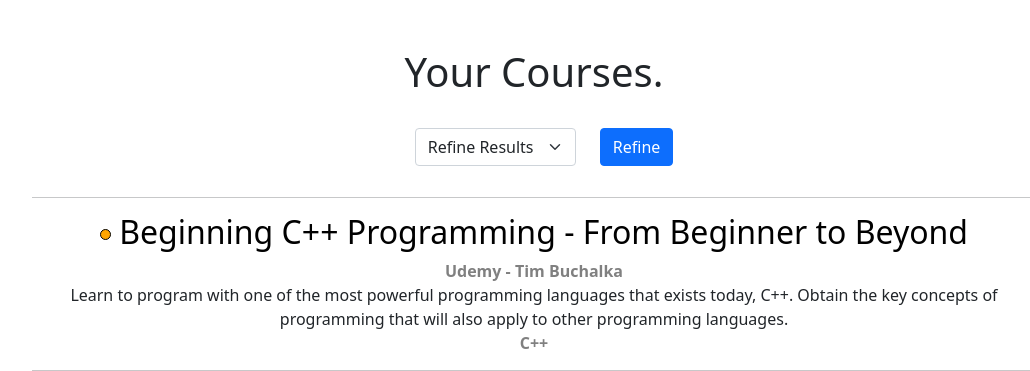
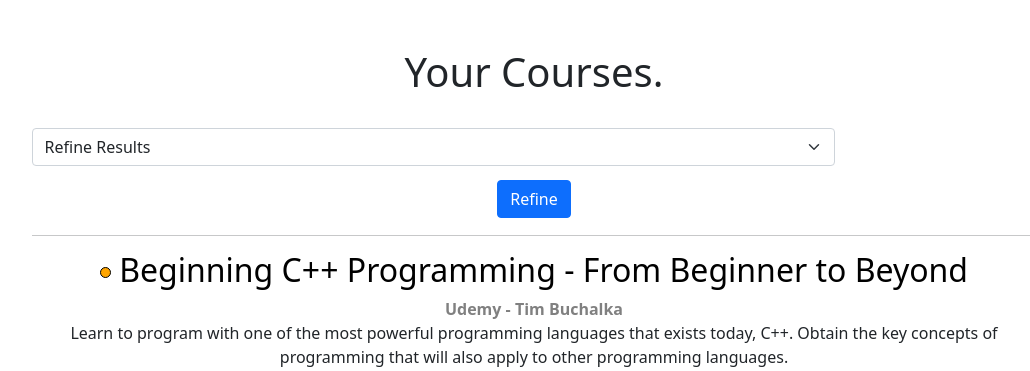
Before and after one commit to corey-richardson/course-progress-tracker, a Flask app: page / in a window 1280 px wide. Shown: the part 66-437 px from the top of the page, without its empty margins (106-1136 px from the left). Run offline with Flask 3, Linux system fonts and the light colour scheme; a user stored in the database is signed in; data comes from the database, SQL or seed files in the repository.

Commit message:
attempt to use bootstrap styling

```diff
--- a/mysite/templates/index.html
+++ b/mysite/templates/index.html
@@ -15,8 +15,8 @@
         {% else %}
         <form action="/modules" method="post">
         {% endif %}
-            <div class="mb-3" style="display: inline-block;">
-                <select class="form-select mx-auto w-auto" name="sort_index" style="margin: 0 0; width: 50%;">
+            <div class="mb-3 d-flex justify-content-between align-items-center">
+                <select class="form-select flex-grow-1 me-2" name="sort_index">
                     <option selected disabled hidden>Refine Results</option>
                     <option value="name">Name</option>
                     <option value="provider">Provider</option>
```
